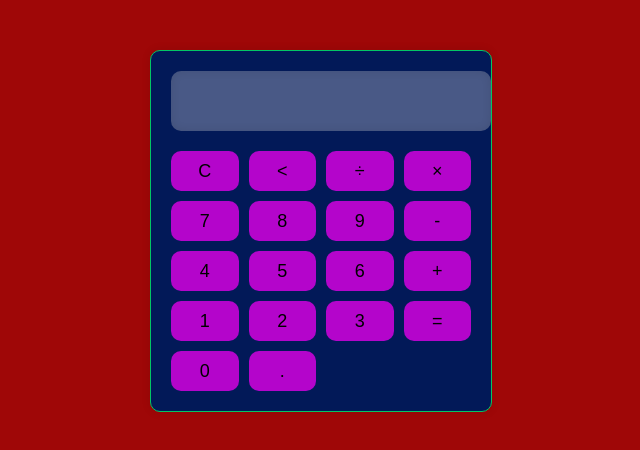
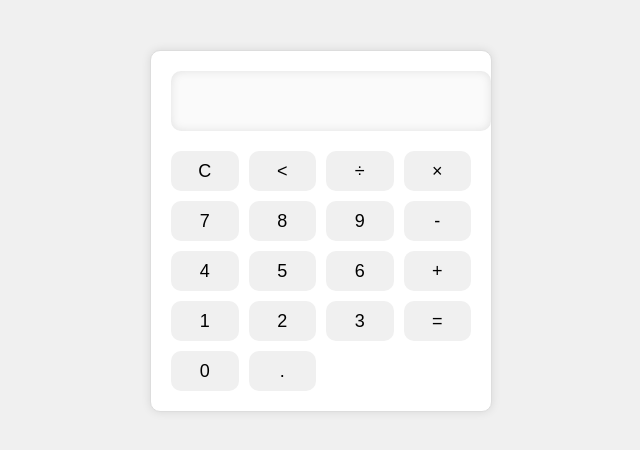
Before and after one commit to Ad-Amrit/SimpleCalculator-KubernetesDepoyment, a plain HTML site: page src/index.html in a window 1280 px wide. Shown: the whole page, without its empty margins (319-959 px from the left). Drawn offline with Linux system fonts and the light colour scheme.

Commit message:
css changed

```diff
--- a/src/styles.css
+++ b/src/styles.css
@@ -1,14 +1,14 @@
 body {
     font-family: Arial, sans-serif;
-    background-color: #9f0707;
+    background-color: #f0f0f0;
 }
 
 .calculator {
     width: 300px;
     margin: 50px auto;
-    background-color: #021958;
+    background-color: #fff;
     padding: 20px;
-    border: 1px solid #03c665;
+    border: 1px solid #ddd;
     border-radius: 10px;
     box-shadow: 0 0 10px rgba(0, 0, 0, 0.1);
 }
@@ -37,14 +37,14 @@ body {
     padding: 10px;
     border: none;
     border-radius: 10px;
-    background-color: #b405cb;
+    background-color: #f0f0f0;
     cursor: pointer;
 }
 
 .button:hover {
-    background-color: #e9e509;
+    background-color: #e0e0e0;
 }
 
 .button:active {
-    background-color: #1309d5;
+    background-color: #d0d0d0;
 }
```
